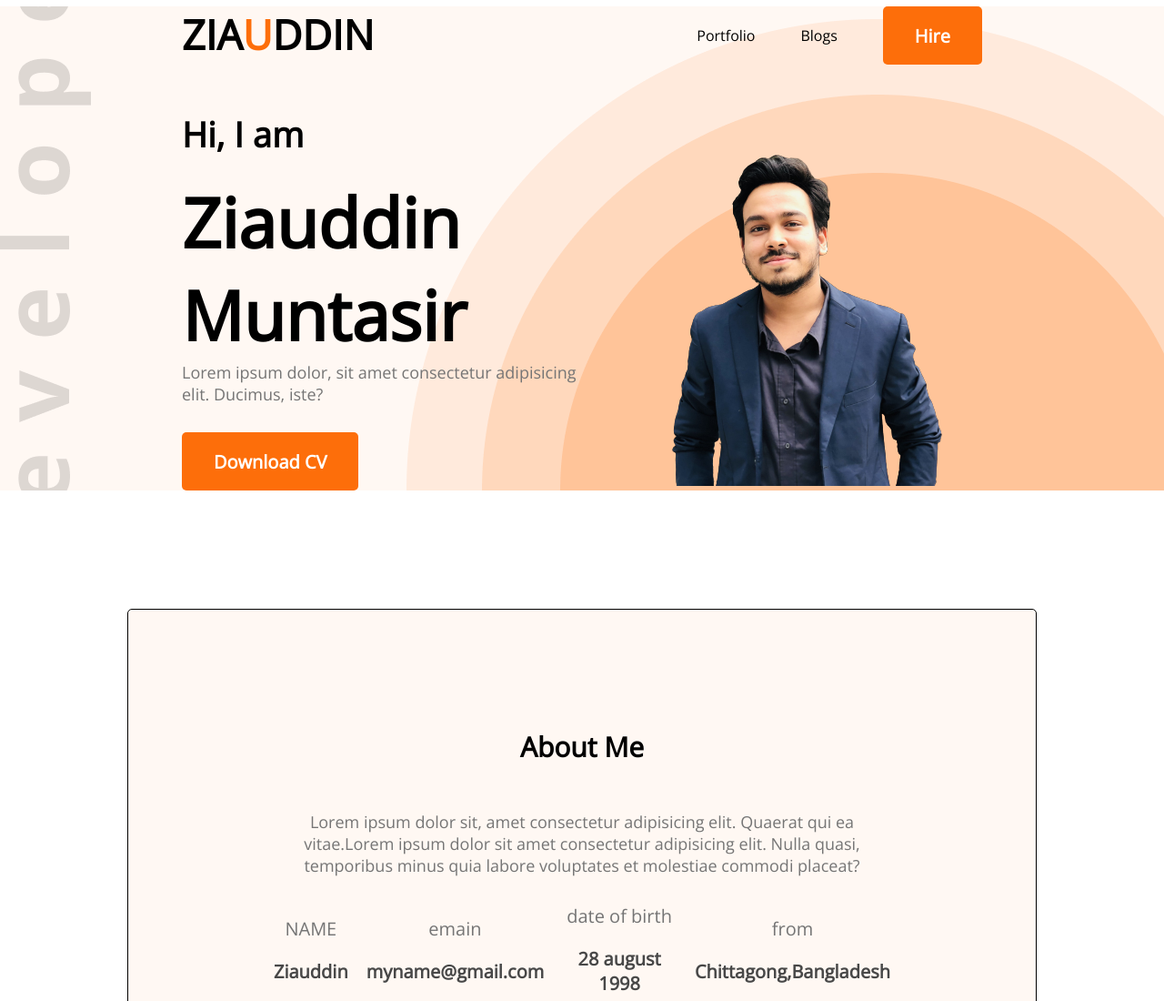
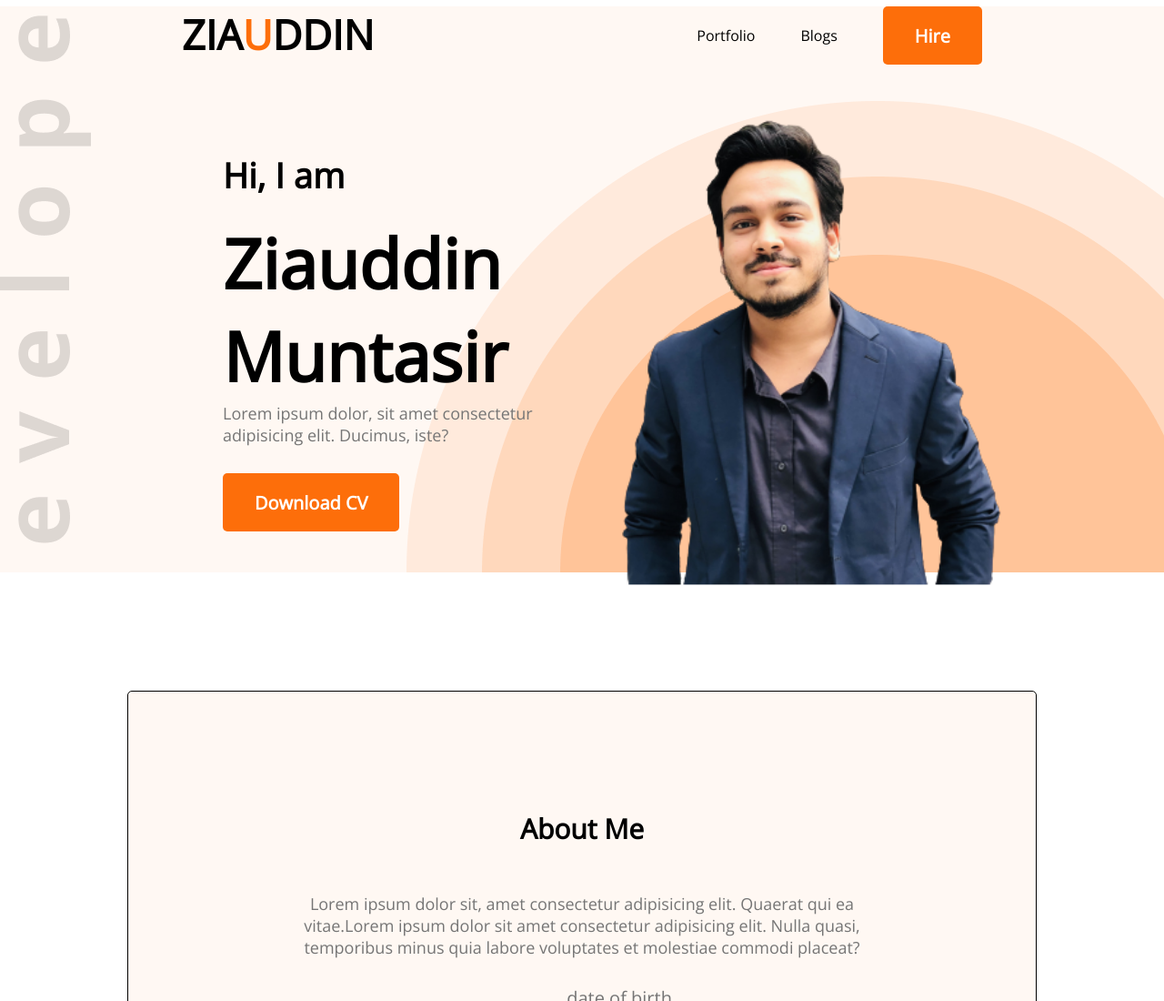
Before and after one commit to ziamun2023/developerportfolio, a plain HTML site: page index.html in a window 1280 px wide. Shown: the top 1100 px of the page at 91% size. Drawn offline with nearby package versions, Linux system fonts and the light colour scheme.

Commit message:
photo ajust

```diff
--- a/index.html
+++ b/index.html
@@ -25,7 +25,9 @@
                <p class="banner-description">Lorem ipsum dolor, sit amet consectetur adipisicing elit. Ducimus, iste?</p>
            <button class="btn-primary">Download CV</button>
              </div>
-         <img src="images/wasi.png" alt="WASI" >
+
+
+         <div class="photo"><img src="images/wasi.png" alt="WASI" ></div>
        </div>
 
 
--- a/styles/portfolio.css
+++ b/styles/portfolio.css
@@ -23,6 +23,7 @@
     font color: black;
 
   }
+
 
 .foot{
     align-items: center;
@@ -52,13 +53,20 @@
     background-repeat: no-repeat;
     background-position: bottom right,left;
     margin-top: -43px;
-
-
-
+    height: 130%;
 
 
 
 }
+.photo{
+    position: relative;
+    left: 40px;
+    top: -14px;
+    scale: 1.4
+
+}
+
+
 
 
 
@@ -90,6 +98,8 @@ nav ul li{
     display: flex;
     margin: 0 200px;
     align-items: center;
+    padding: 45px;
+    position: relative;
 
 }
 
```
